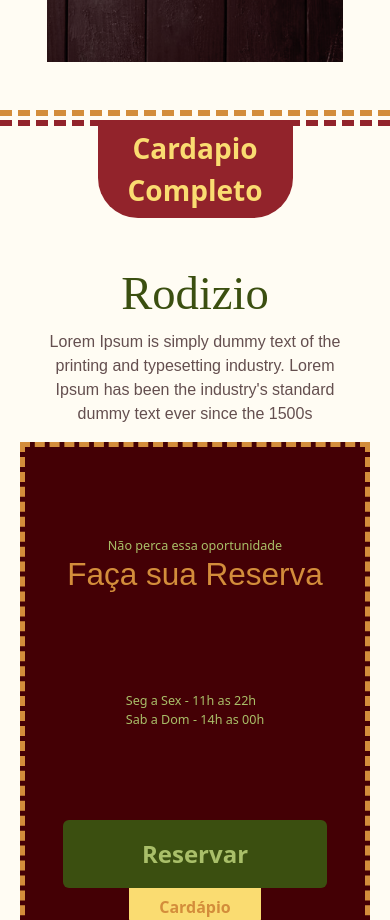
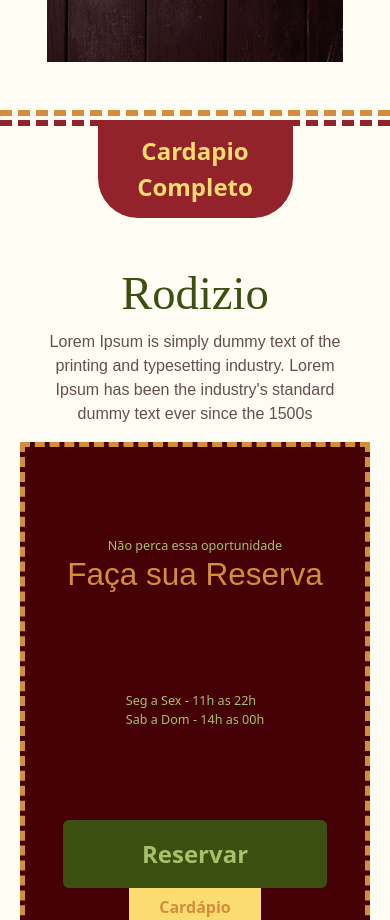
Before and after one commit to Yancap/pizzaria-react, a React (Create React App) app: page / in a window 390 px wide. Shown: the part 1900-2820 px from the top of the page. Built offline with nearby package versions, Linux system fonts and the light colour scheme; a web font is replaced by a local one.

Commit message:
inicio do responsivo mobile

```diff
--- a/src/css/App.css
+++ b/src/css/App.css
@@ -156,6 +156,12 @@ a{
     }
 
 }
+@media screen and (max-width: 500px) {
+    .offcanvas.offcanvas-end{
+        width: 60vw;
+    }
+
+}
 
 /* FOOTER */
 .info-footer p {
@@ -178,6 +184,10 @@ a{
     .btn-footer{
         width: 70vw;
     }
+    .btn-menu{
+        font-size: 1.5rem;
+        padding: 12px;
+    }
 }
 
 @media screen and (max-width: 450px){
--- a/src/pages/home/components/Slider1.js
+++ b/src/pages/home/components/Slider1.js
@@ -30,7 +30,7 @@ export const Slider1 = () => {
 
         <ContainerDesktop>
           <TitleH2 name="Nosso Menu" className='title title-carousel'/>
-          <div className='card-container d-flex col-xl-10 col-12  justify-content-between flex-wrap'>
+          <div className='card-container d-flex col-xxl-9 col-12  justify-content-between flex-wrap'>
               <Card title='Pizzas' subtitle={null} className='pizza '/>
               <Card title='Massas' subtitle={null} className='massa'/>
               <Card title='Sobremesas' subtitle={null} className='sobremesa'/>
```
